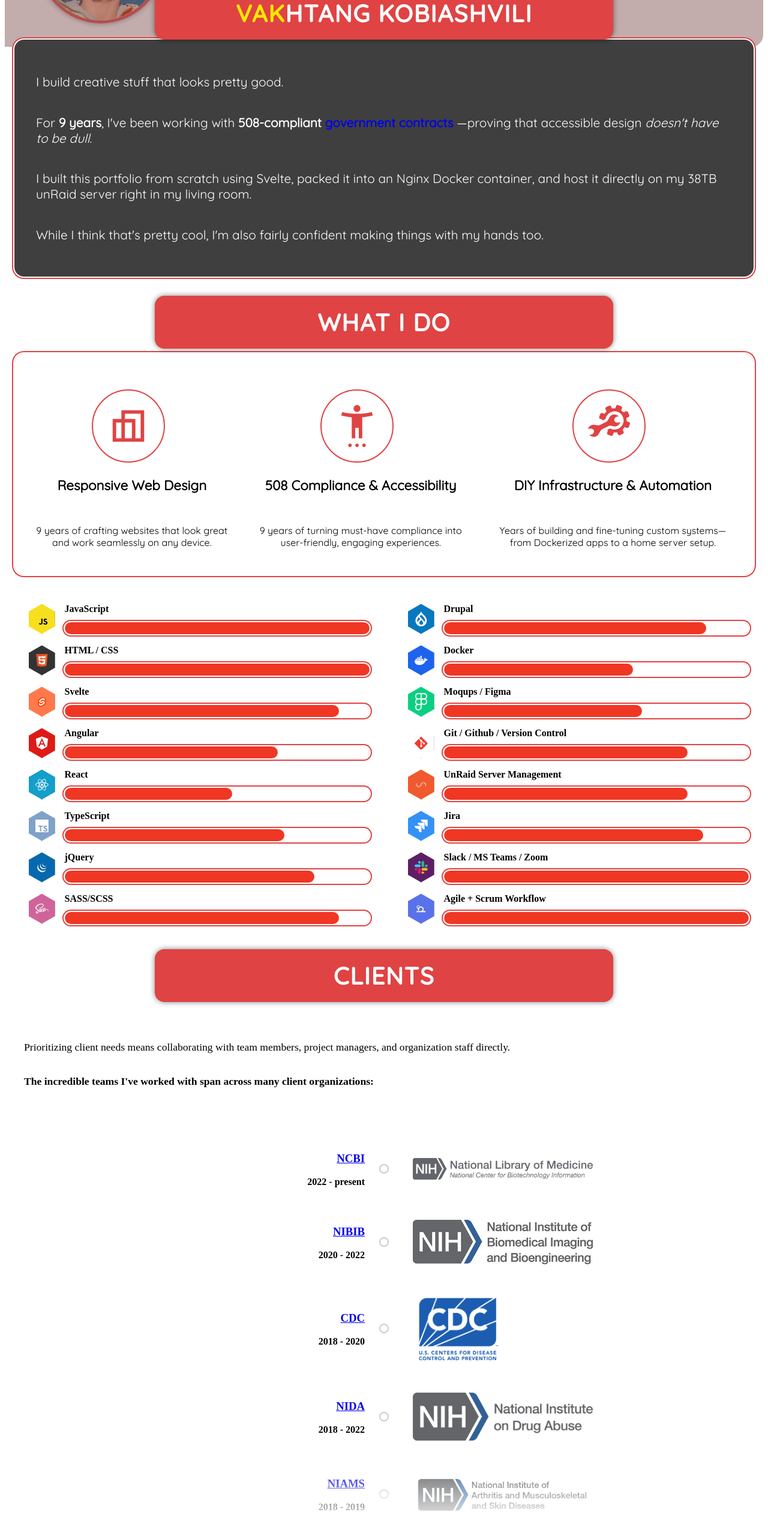
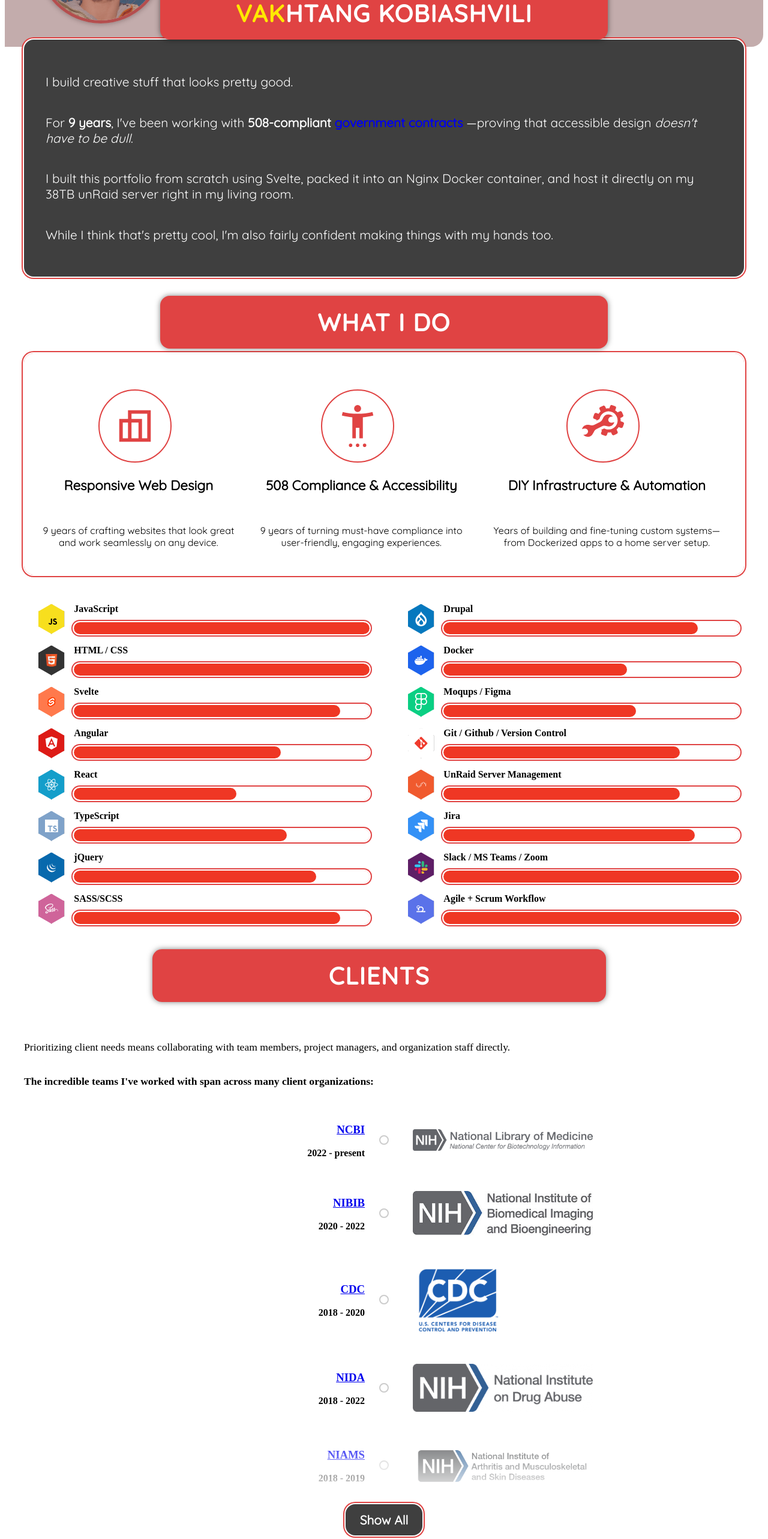
Before and after one commit to Aregatou/Vak-Portfolio-V2, a SvelteKit app: page / in a window 1280 px wide. Shown: the part 200-2765 px from the top of the page at 60% size. Built offline with nearby package versions, Linux system fonts and the light colour scheme.

Commit message:
general ui improvements

```diff
--- a/src/components/Navbar.svelte
+++ b/src/components/Navbar.svelte
@@ -11,7 +11,6 @@
 		<li><a href="#home">Home</a></li>
 		<li><a href="#about-me">About Me</a></li>
 		<li><a href="#WhatIDo">What I Do</a></li>
-		<!-- <li><a href="#tech">Tech Skills</a></li> -->
 		<li><a href="#clients">Clients</a></li>
 		<li><a href="#WhatICraft">What I Like</a></li>
 	</ul>
@@ -62,6 +61,8 @@
 			padding: 0;
 			text-align: center;
 			list-style-type: none;
+			line-height:1.8;
+
 			a {
 				@include anchor-underline;
 				color: $white;
@@ -69,7 +70,15 @@
 				display: inline-block;
 				vertical-align: middle;
 				font-weight: 400;
-				font-size: 1.1rem;
+				font-size: 1.4rem;
+
+			}
+			@include respond-to(desktop) {
+				line-height:1.5;
+
+				a {
+					font-size: 1.1rem;
+				}
 			}
 		}
 	}
--- a/src/components/sections/ClientsSection.svelte
+++ b/src/components/sections/ClientsSection.svelte
@@ -18,7 +18,9 @@
 </section>
 
 <style lang="scss">
-	section {
+	section#clients {
+		margin-bottom:0;
+		padding-left: 0;
 		.section-header {
 			@include section-header-styles();
 		}
--- a/src/components/sections/TimelineSection.svelte
+++ b/src/components/sections/TimelineSection.svelte
@@ -85,7 +85,7 @@
 			position: relative;
 			width: 90%;
 			margin: 0 auto;
-			padding: 1rem 0;
+			padding: 0;
 			overflow: hidden;
 		}
 
@@ -99,8 +99,8 @@
 				position: absolute;
 				top: 0;
 				bottom: 0;
-				left: 50%;
-				width: 2px;
+				left: calc(50% + 1px);
+				width: 3px;
 				background-color: $white;
 				transform: translateX(-50%);
 				z-index: 0;
--- a/src/components/sections/WhatICraft.svelte
+++ b/src/components/sections/WhatICraft.svelte
@@ -62,11 +62,15 @@
 		console.log('openProject triggered:', project);
 		activeProject = project;
 		showModal = true;
+		document.body.classList.add('no-scroll');
+		document.documentElement.classList.add('no-scroll');
 	}
 
 	function closeModal() {
 		showModal = false;
 		activeProject = null;
+		document.body.classList.remove('no-scroll');
+		document.documentElement.classList.remove('no-scroll');
 	}
 </script>
 
--- a/src/components/sections/WhatIDo.svelte
+++ b/src/components/sections/WhatIDo.svelte
@@ -80,8 +80,10 @@
 			}
 			.skills {
 				display: flex;
+				flex-wrap: wrap;
 				.column {
 					flex: 1;
+					min-width:350px;
 				}
 			}
 		}
--- a/src/components/ui/HamburgerToggle.svelte
+++ b/src/components/ui/HamburgerToggle.svelte
@@ -30,6 +30,7 @@
 		cursor: pointer;
 		z-index: 105;
 
+
 		.cs-square {
 			position: relative;
 			width: 100%;
@@ -41,6 +42,8 @@
 			background: $primary-orange;
 			border-radius: 8px;
 			padding: 0.5rem;
+			box-shadow: 0 0 12px rgba(0, 0, 0, 0.55);
+
 		}
 
 		.cs-box {
--- a/src/components/ui/WoodworkingGallery.svelte
+++ b/src/components/ui/WoodworkingGallery.svelte
@@ -92,6 +92,7 @@
 		width: 100%;
 		margin: 0 auto;
 		position: relative;
+		padding: 0;
 	}
 
 	.zoom-container {
--- a/src/routes/+layout.svelte
+++ b/src/routes/+layout.svelte
@@ -31,6 +31,8 @@
 			if (window.innerWidth >= 1024 && navOpen) {
 				navOpen = false;
 				document.body.style.overflow = '';
+				document.body.classList.remove('no-scroll');
+				document.documentElement.classList.remove('no-scroll');
 			}
 		};
 
--- a/src/routes/+page.svelte
+++ b/src/routes/+page.svelte
@@ -73,6 +73,7 @@
 		z-index: 2;
 		:global(section) {
 			margin-bottom: 2rem;
+			padding:0 1rem;
 		}
 	}
 </style>
```
